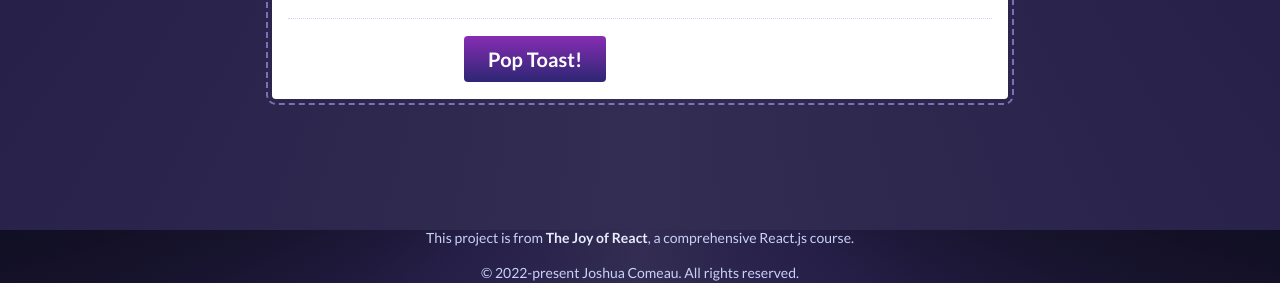
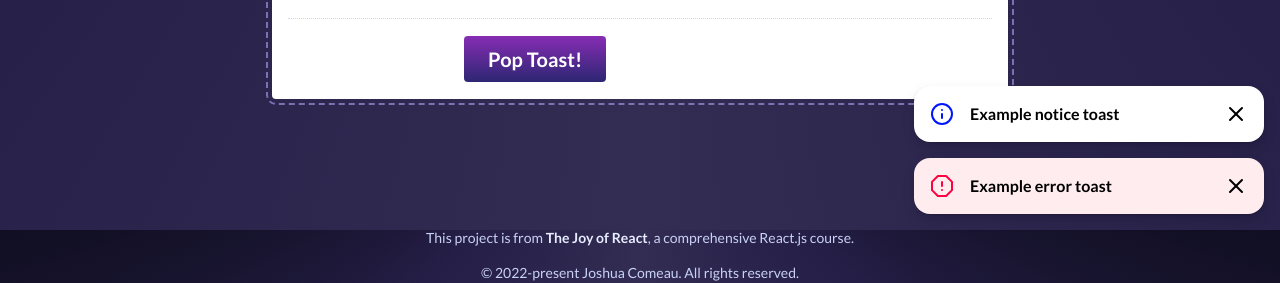
Before and after one commit to joy-of-react/project-toast, a React (Vite) app: page / in a window 1280 px wide. Shown: the part 570-853 px from the top of the page. Built offline with nearby package versions, Linux system fonts and the light colour scheme.

Commit message:
use the ToastShelf component and send handleDismiss as prop

```diff
--- a/src/components/ToastPlayground/ToastPlayground.js
+++ b/src/components/ToastPlayground/ToastPlayground.js
@@ -3,8 +3,8 @@ import React from "react";
 import Button from "../Button";
 
 import RadioButton from "../RadioButton/RadioButton";
-import Toast from "../Toast/Toast";
 import styles from "./ToastPlayground.module.css";
+import ToastShelf from "../ToastShelf/ToastShelf";
 
 const VARIANT_OPTIONS = ["notice", "warning", "success", "error"];
 
@@ -28,12 +28,18 @@ function ToastPlayground() {
     setSelectedVariant(VARIANT_OPTIONS[0]);
   };
 
+  const handleDismiss = (id) => {
+    const newToasts = toasts.filter((toast) => toast.id !== id);
+    setToasts(newToasts);
+  };
+
   return (
     <div className={styles.wrapper}>
       <header>
         <img alt="Cute toast mascot" src="/toast.png" />
         <h1>Toast Playground</h1>
       </header>
+      <ToastShelf toasts={toasts} handleDismiss={handleDismiss} />
       <form onSubmit={handleSubmit} className={styles.controlsWrapper}>
         <div className={styles.row}>
           <label
```
